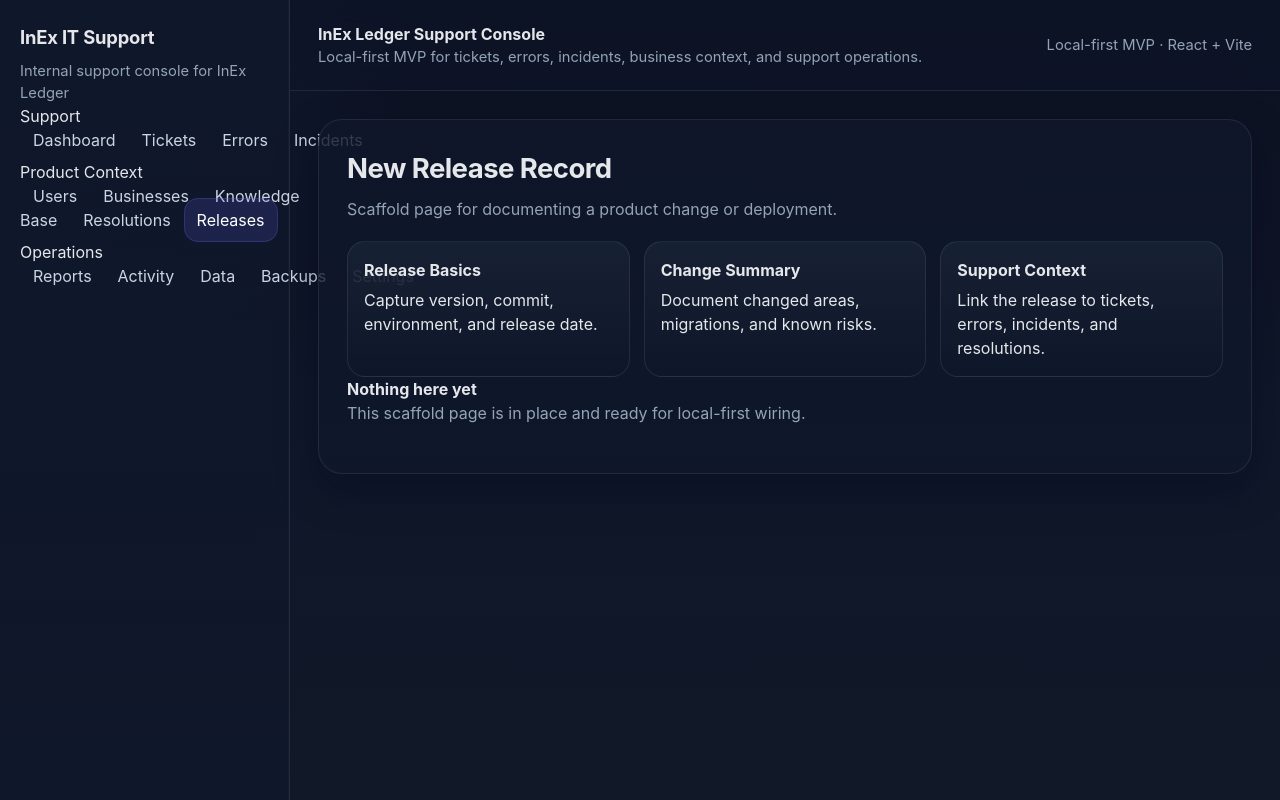
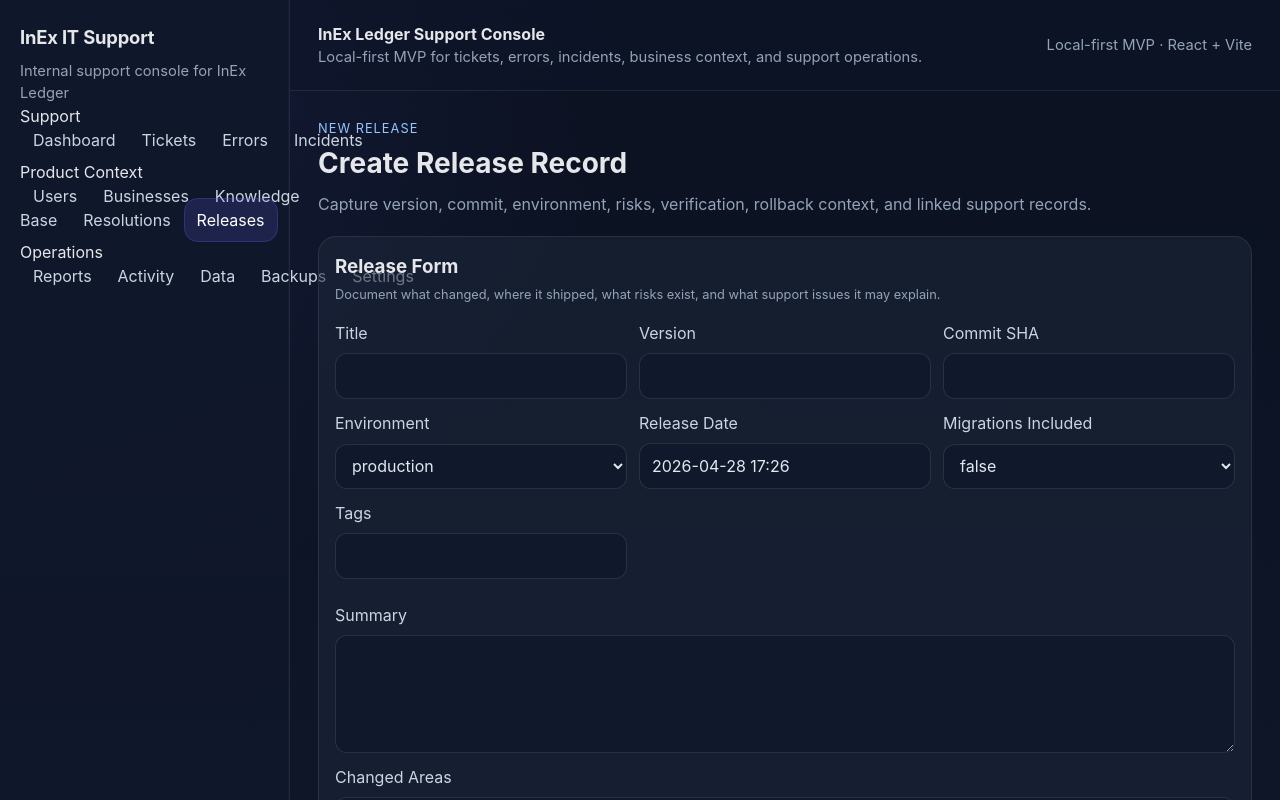
Before and after one commit to Emanuel628/InEx-IT-Support, a React (Vite) app: page /releases/new in a window 1280 px wide. Shown: the top 800 px of the page. Built offline with nearby package versions, Linux system fonts and the light colour scheme.

Commit message:
Build release create workflow page

```diff
--- a/src/pages/releases/CreateReleasePage.tsx
+++ b/src/pages/releases/CreateReleasePage.tsx
@@ -1,15 +1,181 @@
-import { PlaceholderPage } from '@/components/shared/PlaceholderPage';
+import { useMemo, useState, type FormEvent } from 'react';
+import { useNavigate } from 'react-router-dom';
+import { getErrors } from '@/features/errors/lib/errorStore';
+import { getIncidents } from '@/features/incidents/lib/incidentStore';
+import { createRelease } from '@/features/releases/lib/releaseStore';
+import { getResolutions } from '@/features/resolutions/lib/resolutionStore';
+import { getTickets } from '@/features/tickets/lib/ticketStore';
+import '@/features/tickets/styles/tickets.css';
+
+const initialForm = {
+  title: '',
+  version: '',
+  commitSha: '',
+  environment: 'production' as const,
+  releaseDate: new Date().toISOString().slice(0, 16).replace('T', ' '),
+  summary: '',
+  changedAreas: [] as string[],
+  migrationsIncluded: false,
+  knownRisks: [] as string[],
+  verificationChecklist: [] as string[],
+  rollbackNotes: '',
+  relatedTicketIds: [] as string[],
+  relatedErrorIds: [] as string[],
+  relatedIncidentIds: [] as string[],
+  relatedResolutionIds: [] as string[],
+  tags: [] as string[],
+};
 
 export function CreateReleasePage() {
+  const navigate = useNavigate();
+  const tickets = useMemo(() => getTickets().slice(0, 6), []);
+  const errors = useMemo(() => getErrors().slice(0, 6), []);
+  const incidents = useMemo(() => getIncidents().slice(0, 6), []);
+  const resolutions = useMemo(() => getResolutions().slice(0, 6), []);
+  const [form, setForm] = useState(initialForm);
+
+  function toggleId(key: 'relatedTicketIds' | 'relatedErrorIds' | 'relatedIncidentIds' | 'relatedResolutionIds', value: string) {
+    setForm((current) => ({
+      ...current,
+      [key]: current[key].includes(value)
+        ? current[key].filter((item) => item !== value)
+        : [...current[key], value],
+    }));
+  }
+
+  function handleSubmit(event: FormEvent<HTMLFormElement>) {
+    event.preventDefault();
+    const record = createRelease({
+      ...form,
+      title: form.title.trim(),
+      version: form.version.trim(),
+      commitSha: form.commitSha.trim(),
+      summary: form.summary.trim(),
+      rollbackNotes: form.rollbackNotes.trim(),
+    });
+    navigate(`/releases/${record.id}`);
+  }
+
   return (
-    <PlaceholderPage
-      title="New Release Record"
-      description="Scaffold page for documenting a product change or deployment."
-      cards={[
-        { title: 'Release Basics', body: 'Capture version, commit, environment, and release date.' },
-        { title: 'Change Summary', body: 'Document changed areas, migrations, and known risks.' },
-        { title: 'Support Context', body: 'Link the release to tickets, errors, incidents, and resolutions.' },
-      ]}
-    />
+    <section className="ticket-workspace-page">
+      <div className="ticket-page-header">
+        <div>
+          <span className="ticket-page-eyebrow">New Release</span>
+          <h2>Create Release Record</h2>
+          <p>Capture version, commit, environment, risks, verification, rollback context, and linked support records.</p>
+        </div>
+      </div>
+
+      <section className="ticket-detail-panel">
+        <div className="ticket-section-header">
+          <h3>Release Form</h3>
+          <span>Document what changed, where it shipped, what risks exist, and what support issues it may explain.</span>
+        </div>
+
+        <form className="ticket-form-layout" onSubmit={handleSubmit}>
+          <div className="ticket-form-grid">
+            <label>
+              Title
+              <input value={form.title} onChange={(event) => setForm((current) => ({ ...current, title: event.target.value }))} required />
+            </label>
+            <label>
+              Version
+              <input value={form.version} onChange={(event) => setForm((current) => ({ ...current, version: event.target.value }))} required />
+            </label>
+            <label>
+              Commit SHA
+              <input value={form.commitSha} onChange={(event) => setForm((current) => ({ ...current, commitSha: event.target.value }))} required />
+            </label>
+            <label>
+              Environment
+              <select value={form.environment} onChange={(event) => setForm((current) => ({ ...current, environment: event.target.value as typeof current.environment }))}>
+                <option value="production">production</option>
+                <option value="staging">staging</option>
+                <option value="local">local</option>
+                <option value="development">development</option>
+              </select>
+            </label>
+            <label>
+              Release Date
+              <input value={form.releaseDate} onChange={(event) => setForm((current) => ({ ...current, releaseDate: event.target.value }))} />
+            </label>
+            <label>
+              Migrations Included
+              <select value={form.migrationsIncluded ? 'true' : 'false'} onChange={(event) => setForm((current) => ({ ...current, migrationsIncluded: event.target.value === 'true' }))}>
+                <option value="true">true</option>
+                <option value="false">false</option>
+              </select>
+            </label>
+            <label>
+              Tags
+              <input value={form.tags.join(', ')} onChange={(event) => setForm((current) => ({ ...current, tags: event.target.value.split(',').map((value) => value.trim()).filter(Boolean) }))} />
+            </label>
+          </div>
+
+          <label>
+            Summary
+            <textarea rows={4} value={form.summary} onChange={(event) => setForm((current) => ({ ...current, summary: event.target.value }))} required />
+          </label>
+          <label>
+            Changed Areas
+            <textarea rows={4} value={form.changedAreas.join('\n')} onChange={(event) => setForm((current) => ({ ...current, changedAreas: event.target.value.split('\n').map((value) => value.trim()).filter(Boolean) }))} />
+          </label>
+          <label>
+            Known Risks
+            <textarea rows={4} value={form.knownRisks.join('\n')} onChange={(event) => setForm((current) => ({ ...current, knownRisks: event.target.value.split('\n').map((value) => value.trim()).filter(Boolean) }))} />
+          </label>
+          <label>
+            Verification Checklist
+            <textarea rows={4} value={form.verificationChecklist.join('\n')} onChange={(event) => setForm((current) => ({ ...current, verificationChecklist: event.target.value.split('\n').map((value) => value.trim()).filter(Boolean) }))} />
+          </label>
+          <label>
+            Rollback Notes
+            <textarea rows={4} value={form.rollbackNotes} onChange={(event) => setForm((current) => ({ ...current, rollbackNotes: event.target.value }))} />
+          </label>
+
+          <div className="ticket-detail-stack">
+            <div>
+              <strong>Quick link helpers</strong>
+              <p>Tickets: {tickets.map((record) => record.id).join(', ') || '—'}</p>
+              <p>Errors: {errors.map((record) => record.id).join(', ') || '—'}</p>
+              <p>Incidents: {incidents.map((record) => record.id).join(', ') || '—'}</p>
+              <p>Resolutions: {resolutions.map((record) => record.id).join(', ') || '—'}</p>
+            </div>
+            <div className="ticket-inline-actions">
+              {tickets.map((record) => (
+                <button key={record.id} type="button" onClick={() => toggleId('relatedTicketIds', record.id)}>
+                  {form.relatedTicketIds.includes(record.id) ? `Unlink ${record.id}` : `Link ${record.id}`}
+                </button>
+              ))}
+            </div>
+            <div className="ticket-inline-actions">
+              {errors.map((record) => (
+                <button key={record.id} type="button" onClick={() => toggleId('relatedErrorIds', record.id)}>
+                  {form.relatedErrorIds.includes(record.id) ? `Unlink ${record.id}` : `Link ${record.id}`}
+                </button>
+              ))}
+            </div>
+            <div className="ticket-inline-actions">
+              {incidents.map((record) => (
+                <button key={record.id} type="button" onClick={() => toggleId('relatedIncidentIds', record.id)}>
+                  {form.relatedIncidentIds.includes(record.id) ? `Unlink ${record.id}` : `Link ${record.id}`}
+                </button>
+              ))}
+            </div>
+            <div className="ticket-inline-actions">
+              {resolutions.map((record) => (
+                <button key={record.id} type="button" onClick={() => toggleId('relatedResolutionIds', record.id)}>
+                  {form.relatedResolutionIds.includes(record.id) ? `Unlink ${record.id}` : `Link ${record.id}`}
+                </button>
+              ))}
+            </div>
+          </div>
+
+          <div className="ticket-form-actions">
+            <button type="submit">Save Release</button>
+          </div>
+        </form>
+      </section>
+    </section>
   );
 }
```
